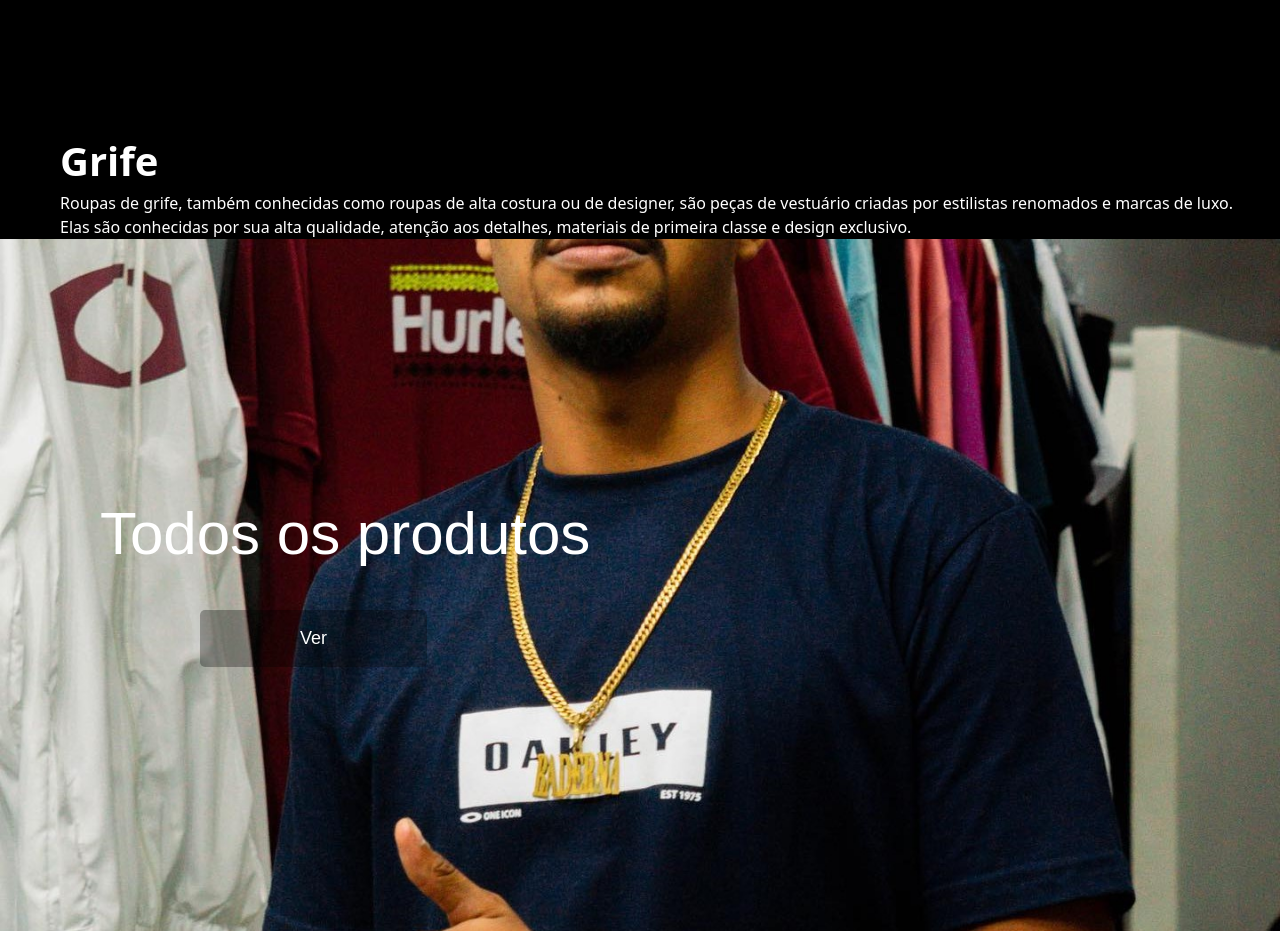
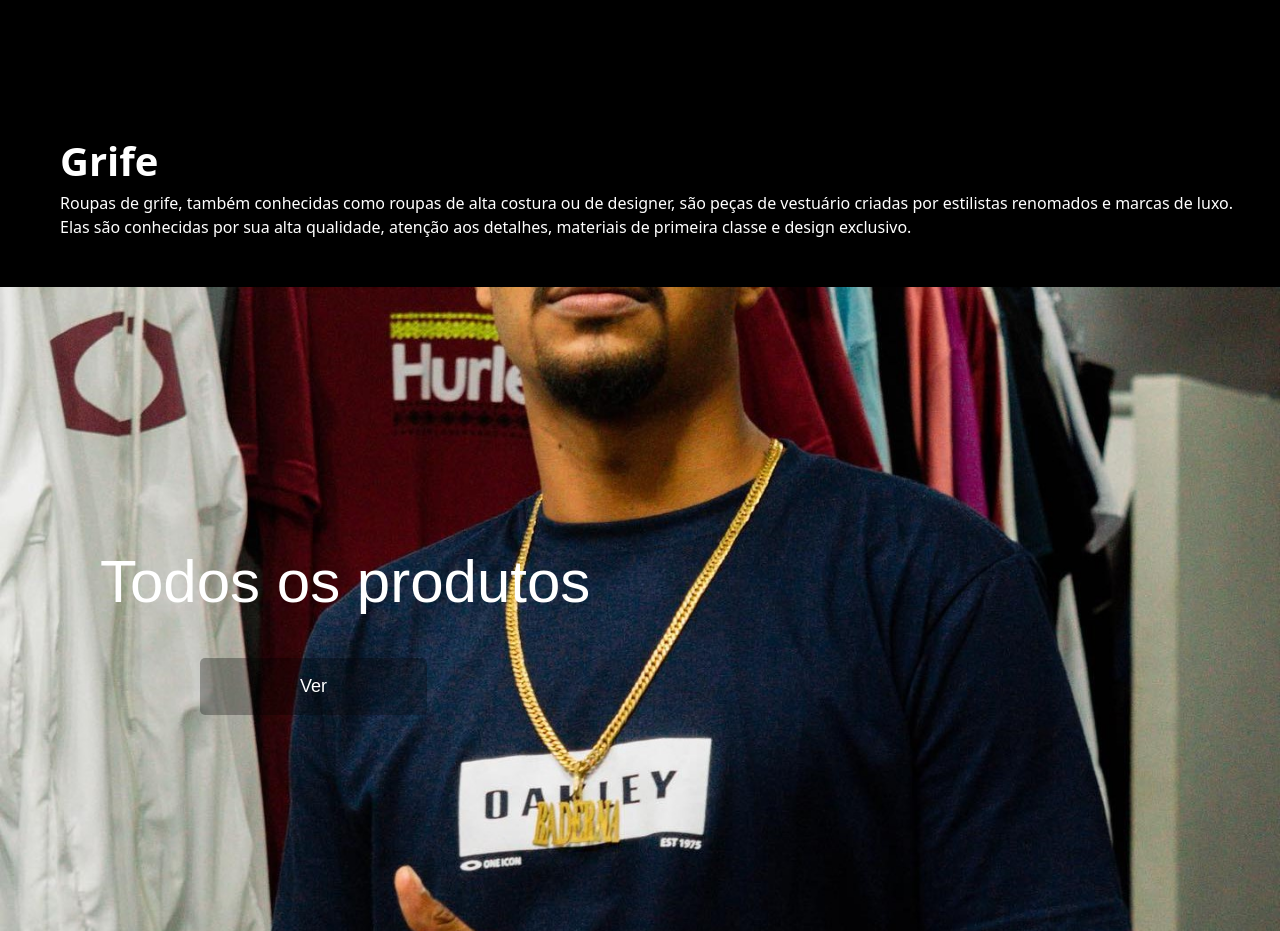
Before and after one commit to GustavoAssuncao02/orion-outlet, a React (Create React App) app: page / in a window 1280 px wide. Shown: the part 2940-3871 px from the top of the page. Built offline with nearby package versions, Linux system fonts and the light colour scheme.

Commit message:
Update Intersection.js

```diff
--- a/src/components/Intersection/Intersection.js
+++ b/src/components/Intersection/Intersection.js
@@ -4,7 +4,7 @@
 function Intersection() {
   return (
     <div>
-      <div id="container" className="bg-black ">
+      <div id="container" className="bg-black pb-5">
         <div id="title" className="text-white">
           Grife
         </div>
```
